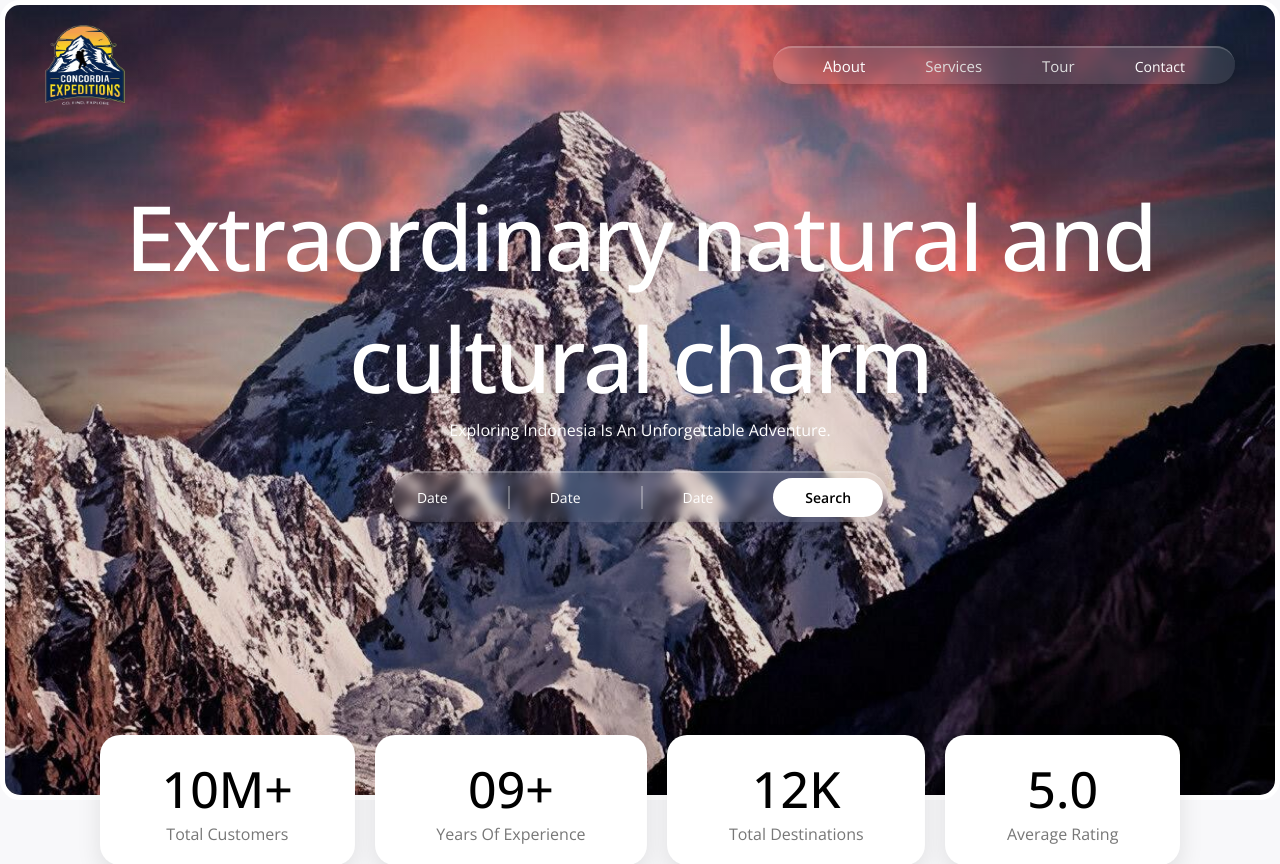
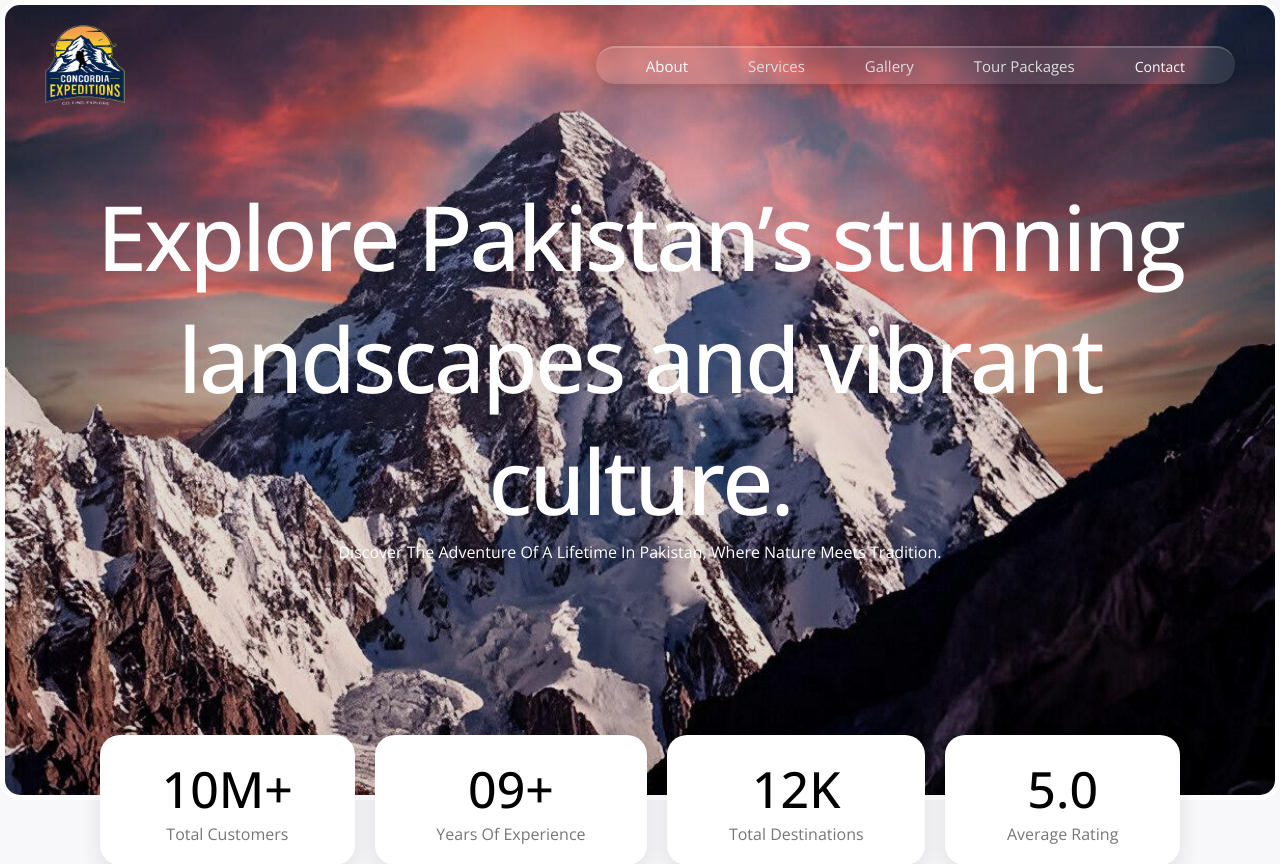
Before and after one commit to usama1998-max/concordia-expedition, a Next.js app: page / in a window 1280 px wide. Shown: the top 864 px of the page. Built offline with nearby package versions, Linux system fonts and the light colour scheme.

Commit message:
description for SEO

```diff
--- a/app/page.tsx
+++ b/app/page.tsx
@@ -13,31 +13,18 @@ export default function Home() {
                     <Image className="logo" src={"/logos/logo-transparent-white.png"} alt="" width={"80"} height={"80"} />
                     <nav id="navbar">
                         <i className="fa fa-close"></i>
-                  <Link href="/about" className="active">about</Link>
-                  <Link href="/services">services</Link>
-                  <a href="#">tour</a>
+                        <Link href="/about" className="active">About</Link>
+                        <Link href="/services">Services</Link>
+                        <Link href="/gallery">Gallery</Link>
+                        <Link href="/tour">Tour Packages</Link>
                         <a href="#"><ScrollToBottom /></a>
                     </nav>
-              {/* <div className="actions">
-                  <a className="btn" href="#">login</a>
-                  <i className="fa fa-bars"></i>
-              </div> */}
                 </header>
 
                 <div className="main">
-              <h1>Extraordinary natural and cultural charm</h1>
-              <p>Exploring indonesia is an unforgettable adventure.</p>
+                    <h1>Explore Pakistan’s stunning landscapes and vibrant culture.</h1>
+                    <p>Discover the adventure of a lifetime in Pakistan, where nature meets tradition.</p>
 
-              <div className="search">
-                  <ul>
-                      <li><i className="fa-regular fa-calendar-days"></i><span>date</span><i className="fa-solid fa-chevron-down"></i></li>
-
-                      <li><i className="fa-regular fa-credit-card"></i><span>date</span><i className="fa-solid fa-chevron-down"></i></li>
-
-                      <li><i className="fa-regular fa-user"></i><span>date</span><i className="fa-solid fa-chevron-down"></i></li>
-                  </ul>
-                  <button className="btn">search</button>
-              </div>
                 </div>
 
             </section>
@@ -71,7 +58,7 @@ export default function Home() {
                         <h2 className="heading">Pakistan Tourism</h2>
                     </div>
                     <div className="text-box">
-                  <p>Lorem ipsum, dolor sit amet consectetur adipisicing elit. Recusandae ex sit consequuntur, dicta quaerat voluptatibus distinctio corporis beatae iusto ipsam.</p>
+                        <p>Experience the unmatched natural wonders and cultural treasures of Pakistan.</p>
                     </div>
                 </div>
 
@@ -84,28 +71,28 @@ export default function Home() {
                         </ul>
                     </div>
                     <div className="box">
-                  <Image src="/assets/location2.jpg" alt=""  width={"500"} height={"500"} />
+                        <Image src="/assets/location2.jpg" alt="" width={"500"} height={"500"} />
                         <ul>
                             <li>denpasar, bali</li>
                             <li>bali beacj tourism</li>
                         </ul>
                     </div>
                     <div className="box">
-                  <Image src="/assets/location4.jpg" alt=""  width={"500"} height={"500"} />
+                        <Image src="/assets/location4.jpg" alt="" width={"500"} height={"500"} />
                         <ul>
                             <li>lampung, south sumatra</li>
                             <li>sumatra tourism</li>
                         </ul>
                     </div>
                     <div className="box">
-                  <Image src="/assets/location3.jpg" alt=""  width={"300"} height={"500"} />
+                        <Image src="/assets/location3.jpg" alt="" width={"300"} height={"500"} />
                         <ul>
                             <li>jogjakarta, central java</li>
                             <li>borobudur temple tour</li>
                         </ul>
                     </div>
                     <div className="box">
-                  <Image src="/assets/location5.jpg" alt=""  width={"300"} height={"500"} />
+                        <Image src="/assets/location5.jpg" alt="" width={"300"} height={"500"} />
                         <ul>
                             <li>jogjakarta, central java</li>
                             <li>borobudur temple tour</li>
@@ -122,7 +109,7 @@ export default function Home() {
                 </div>
 
                 <div className="process">
-              <h6 className="label">how it works</h6>
+                    <h6 className="label">Book with us</h6>
                     <h2 className="heading">one click for you</h2>
 
                     <div className="box scale">
@@ -130,8 +117,8 @@ export default function Home() {
                             <i className="fa-solid fa-magnifying-glass"></i>
                         </span>
                         <div className="text">
-                      <h4>find your destination</h4>
-                      <p>Lorem ipsum dolor sit amet consectetur adipisicing elit. Voluptatibus, maiores ducimus. Autem architecto consectetur laborum!</p>
+                            <h4>Find your destination</h4>
+                            <p>Discover top travel spots across Pakistan that match your interests and dreams.</p>
                         </div>
                     </div>
                     <div className="box">
@@ -139,8 +126,8 @@ export default function Home() {
                             <i className="fa-solid fa-ticket"></i>
                         </span>
                         <div className="text">
-                      <h4>book a ticket</h4>
-                      <p>Lorem ipsum dolor sit amet consectetur adipisicing elit. Voluptatibus, maiores ducimus. Autem architecto consectetur laborum!</p>
+                            <h4>Plan your trip</h4>
+                            <p>Customize your itinerary with ease choose dates, activities, and accommodations.</p>
                         </div>
                     </div>
                     <div className="box">
@@ -148,8 +135,8 @@ export default function Home() {
                             <i className="fa-regular fa-money-bill-1"></i>
                         </span>
                         <div className="text">
-                      <h4>make payment</h4>
-                      <p>Lorem ipsum dolor sit amet consectetur adipisicing elit. Voluptatibus, maiores ducimus. Autem architecto consectetur laborum!</p>
+                            <h4>Make payment</h4>
+                            <p>Securely book your trip with hassle-free and trusted payment options.</p>
                         </div>
                     </div>
                     <div className="box">
@@ -158,7 +145,7 @@ export default function Home() {
                         </span>
                         <div className="text">
                             <h4>explore destination</h4>
-                      <p>Lorem ipsum dolor sit amet consectetur adipisicing elit. Voluptatibus, maiores ducimus. Autem architecto consectetur laborum!</p>
+                            <p>Embark on an unforgettable journey and experience the magic of Pakistan.</p>
                         </div>
                     </div>
                 </div>
@@ -172,7 +159,7 @@ export default function Home() {
                         <h2 className="heading">our tourist destination</h2>
                     </div>
                     <div className="text-box">
-                  <p>Lorem ipsum dolor sit amet consectetur adipisicing elit. Necessitatibus at eligendi cumque consequatur doloribus dolores!</p>
+                        <p>Experience the most iconic and breathtaking destinations Pakistan has to offer.</p>
                     </div>
                 </div>
                 <div className="images">
@@ -237,7 +224,7 @@ export default function Home() {
                         </div>
                     </div>
                     <div className="box">
-                  <Image src="/assets/blog2.jpg" alt=""  width={"500"} height={"500"} />
+                        <Image src="/assets/blog2.jpg" alt="" width={"500"} height={"500"} />
                         <div className="content">
                             <time dateTime="2024-11-03">Nov 03, 2024</time>
                             <h3>jeep adventure is a new attraction for tourists visiting garut</h3>
@@ -258,7 +245,7 @@ export default function Home() {
                         <li><a href="#">about us</a></li>
                         <li>
                             <h4>Contact</h4>
-                    <ul style={{marginTop: "8px"}}>
+                            <ul style={{ marginTop: "8px" }}>
                                 <li><a href="#"><FaWhatsapp /> +923499816568</a></li>
                                 <li><a href="#"><FaWhatsapp /> +923335300444</a></li>
                             </ul>
@@ -266,7 +253,7 @@ export default function Home() {
                         <li><a href="#">careers</a></li>
                         <li><a href="#">jobs</a></li>
                         <li><a href="#">in press</a></li>
-                  <li><a href="#">gallery</a></li>
+                        <li><Link href="/gallery">Gallery</Link></li>
                     </ul>
                     <ul>
                         <h4>support</h4>
```
Also changed, not shown: app/gallery/page.tsx (added, +9 -0 lines), app/tour/page.tsx (added, +9 -0 lines). Lines whose indentation alone changed are shown as unchanged.
